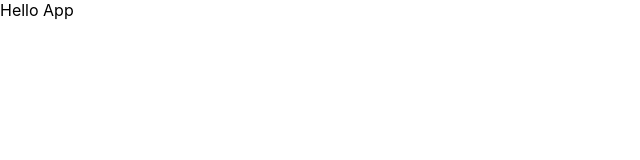
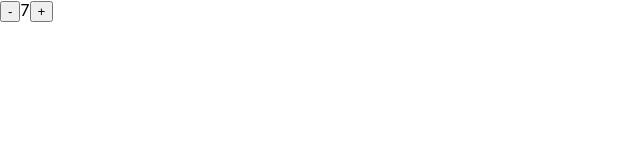
Before and after one commit to AhmedTohamy01/new-redux-test, a React (Create React App) app: page / in a window 1280 px wide. Shown: the top 160 px of the page, without its empty margins (0-640 px from the left). Built offline with nearby package versions, Linux system fonts and the light colour scheme.

Commit message:
feat : finish the first 4 points

```diff
--- a/src/App.tsx
+++ b/src/App.tsx
@@ -1,7 +1,57 @@
 import './App.css'
+import { configureStore, createAction } from '@reduxjs/toolkit'
+import { Action, combineReducers, Dispatch } from 'redux'
+import { createRoot } from 'react-dom/client'
+import { Provider, useDispatch, useSelector } from 'react-redux'
 
-function App() {
-  return <div>Hello App</div>
+// A simple counter that keep incrementing automatically by 1 every second ,
+// and has 2 buttons to manually increment or decrement the counter.
+// if you used the buttons to increment or decerment the counter manaually,
+// the counter will keep incrementing automatically by 1 after you finish using the buttons
+// and it will start from the last number the counter has now.
+
+const increment = createAction('increment')
+const decrement = createAction('decrement')
+
+// Increment the counter by 1 if increment action dispatched,
+// decrement the counter by 1 if decrement action dispatched,
+// otherwise leave the counter number as is.
+const counter = (startNumber = 0, action: Action) =>
+  increment.match(action)
+    ? startNumber + 1
+    : decrement.match(action)
+    ? startNumber - 1
+    : startNumber
+
+const root = combineReducers({ counter })
+
+// Increments the counter automatically by 1 every second
+const timer = ({ dispatch }: { dispatch: Dispatch<Action> }) => {
+  setInterval(() => dispatch(increment()), 1000)
+
+  return (next: (arg0: Action) => void) => (action: Action) => {
+    next(action)
+  }
+}
+
+export const ReduxStore = configureStore({
+  reducer: root,
+  middleware: [timer],
+})
+
+const App = () => {
+  const dispatch = useDispatch()
+  const counter = useSelector(
+    (state: ReturnType<typeof ReduxStore.getState>) => state.counter
+  )
+
+  return (
+    <>
+      <button onClick={() => dispatch(decrement())}>-</button>
+      {counter}
+      <button onClick={() => dispatch(increment())}>+</button>
+    </>
+  )
 }
 
 export default App
--- a/src/index.tsx
+++ b/src/index.tsx
@@ -1,19 +1,21 @@
-import React from 'react';
-import ReactDOM from 'react-dom/client';
-import './index.css';
-import App from './App';
-import reportWebVitals from './reportWebVitals';
+import React from 'react'
+import ReactDOM from 'react-dom/client'
+import './index.css'
+import App from './App'
+import reportWebVitals from './reportWebVitals'
+import { ReduxStore } from './App'
+import { Provider } from 'react-redux'
 
-const root = ReactDOM.createRoot(
-  document.getElementById('root') as HTMLElement
-);
+const root = ReactDOM.createRoot(document.getElementById('root') as HTMLElement)
 root.render(
   <React.StrictMode>
-    <App />
+    <Provider store={ReduxStore}>
+      <App />
+    </Provider>
   </React.StrictMode>
-);
+)
 
 // If you want to start measuring performance in your app, pass a function
 // to log results (for example: reportWebVitals(console.log))
 // or send to an analytics endpoint. Learn more: https://bit.ly/CRA-vitals
-reportWebVitals();
+reportWebVitals()
```
Also changed, not shown: src/Instructions.md (added, +19 -0 lines).
